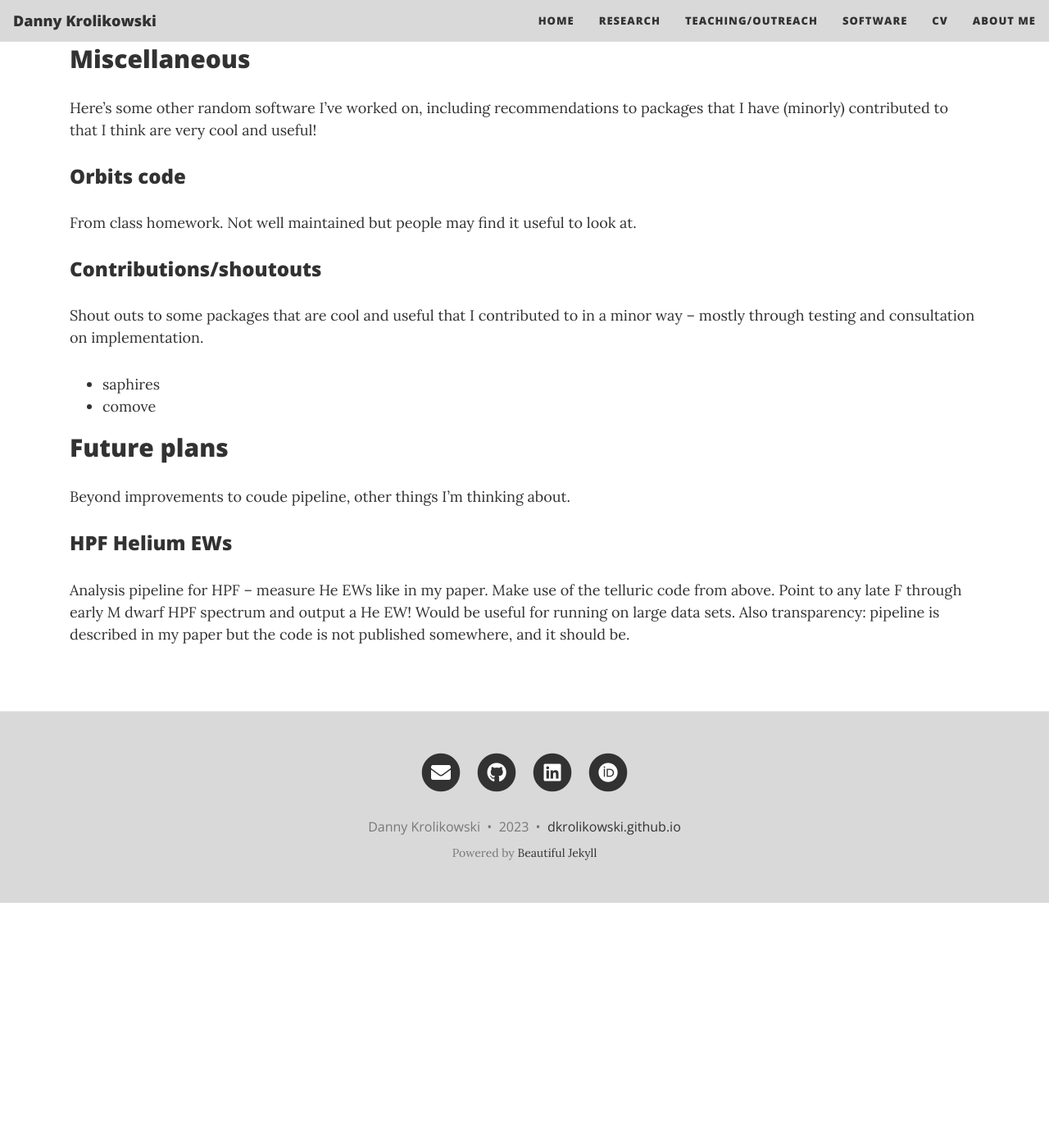
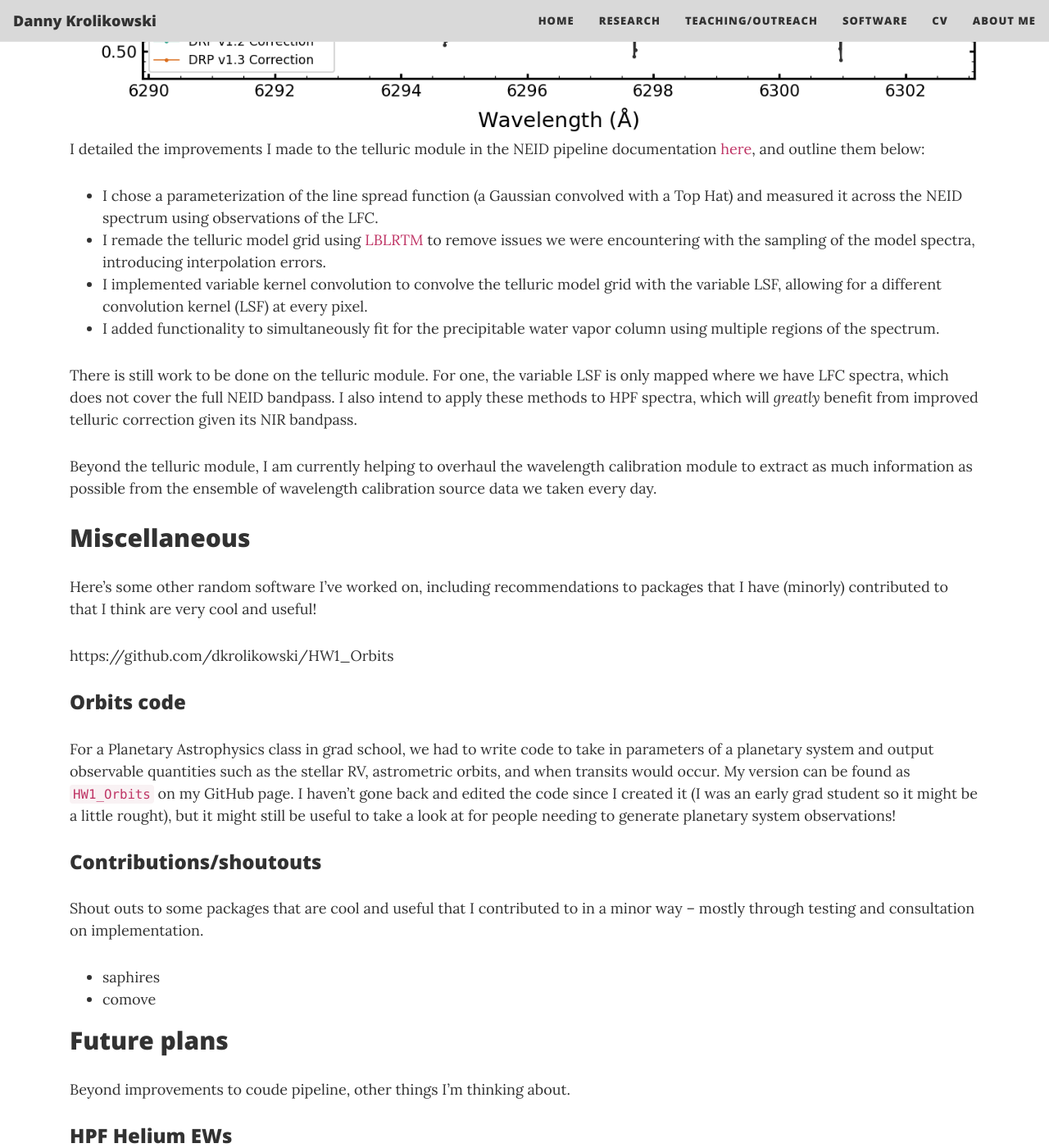
Before and after one commit to dkrolikowski/dkrolikowski.github.io, a Jekyll site: the page built from software.md, in a window 1280 px wide and 1400 px high, scrolled down 2127 px. Shown: the whole window at 82% size. Built offline with Jekyll 4.4.1, drawn with Linux system fonts in a browser that asks for light colours; nearby versions of some CDN libraries; before the commit the page ends 3228 px from its top, so only the background shows below that; some of the changed text lies outside the part shown.

Commit message:
Update software.md
Fixed path to NEID telluric image.

Added section on the orbits HW.

````diff
--- a/software.md
+++ b/software.md
@@ -13,7 +13,7 @@ Below I detail software that I have written or plan to write, and my contributio
 
 ## Coude Reduction Pipeline
 
-While a grad student at UT Austin, I wrote a reduction pipeline for the Tull coudé spectrograph on the Harlan J. Smith 2.7-m telescope at McDonald Observatory. I've maintained the original Python 2 version of the pipeline since 2017, which can be found on my GitHub page.
+While a grad student at UT Austin, I wrote a reduction pipeline for the Tull coudé spectrograph on the Harlan J. Smith 2.7-m telescope at McDonald Observatory. I've maintained the original Python 2 version of the pipeline since 2017, which can be found on my GitHub page as [```coudereduction```](https://github.com/dkrolikowski/coudereduction).
 
 Recently, I finally got around to updating the pipeline -- writing it in Python 3, making it more user friendly, and implementing its steps in a more modular way to make future development easier. This version of the pipeline can be found on my GitHub as [```tull_coude_reduction```](https://github.com/dkrolikowski/tull_coude_reduction) and its documentation can be found [here](https://tull-coude-reduction.readthedocs.io/en/latest/). As of now, the pipeline runs from processing the raw CCD images to measuring radial velocities from extracted and wavelength calibrated stellar spectra.
 
@@ -32,7 +32,7 @@ Beyond addressing issues and helping to restart the instrument after the June 20
 
 NEID has a variable line spread function across its spectrum, with a significant amount of width, shape, and asymmetry changes within an order and from order to order. This needs to be included in the telluric model for it to be an accurate representation of what NEID observes as the atmospheric transmission.
 
-![O2 Gamma Band](o2_gamma_band.png){: width=400 align='right'}
+![O2 Gamma Band](/assets/img/o2_gamma_band.png){: width=400 align='right'}
 
 I detailed the improvements I made to the telluric module in the NEID pipeline documentation [here](https://neid.ipac.caltech.edu/docs/NEID-DRP/algorithms.html#telluric-model), and outline them below:
   + I chose a parameterization of the line spread function (a Gaussian convolved with a Top Hat) and measured it across the NEID spectrum using observations of the LFC.
@@ -48,9 +48,11 @@ Beyond the telluric module, I am currently helping to overhaul the wavelength ca
 
 Here's some other random software I've worked on, including recommendations to packages that I have (minorly) contributed to that I think are very cool and useful!
 
+https://github.com/dkrolikowski/HW1_Orbits
+
 ### Orbits code
 
-From class homework. Not well maintained but people may find it useful to look at.
+For a Planetary Astrophysics class in grad school, we had to write code to take in parameters of a planetary system and output observable quantities such as the stellar RV, astrometric orbits, and when transits would occur. My version can be found as [```HW1_Orbits```](https://github.com/dkrolikowski/HW1_Orbits) on my GitHub page. I haven't gone back and edited the code since I created it (I was an early grad student so it might be a little rought), but it might still be useful to take a look at for people needing to generate planetary system observations!
 
 ### Contributions/shoutouts
 
````
